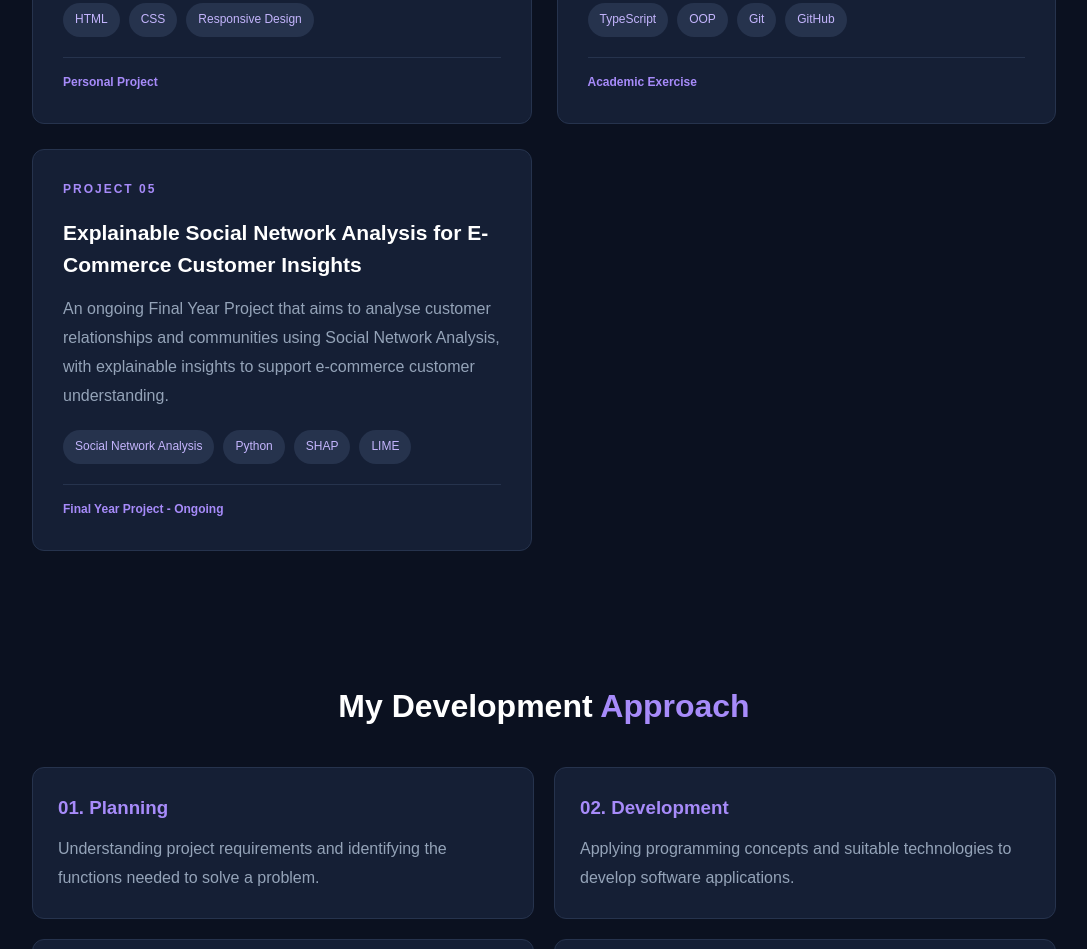
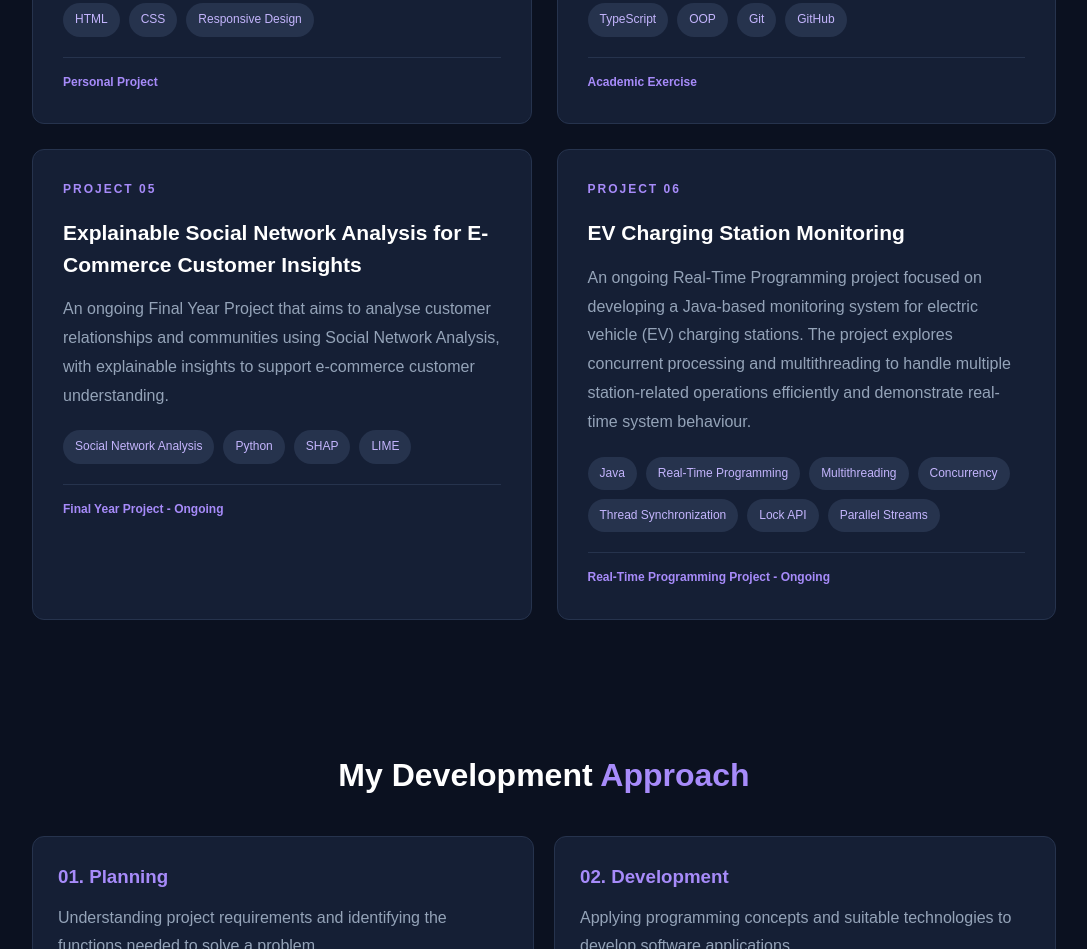
Before and after one commit to junhang101/my-resume-site, a plain HTML site: page projects.html in a window 1280 px wide. Shown: the part 1107-2056 px from the top of the page, without its empty margins (96-1183 px from the left). Drawn offline with Linux system fonts and the light colour scheme.

Commit message:
Add CCNA certificate and EV charging project

```diff
--- a/projects.html
+++ b/projects.html
@@ -187,6 +187,40 @@
             <p class="project-status">Final Year Project - Ongoing</p>
         </div>
 
+
+        <!-- PROJECT 06: EV Charging Station Monitoring -->
+        <div class="project-card">
+
+            <div class="project-number">PROJECT 06</div>
+
+            <h3>EV Charging Station Monitoring</h3>
+
+            <p>
+                An ongoing Real-Time Programming project focused on
+                developing a Java-based monitoring system for electric
+                vehicle (EV) charging stations. The project explores
+                concurrent processing and multithreading to handle
+                multiple station-related operations efficiently and
+                demonstrate real-time system behaviour.
+            </p>
+
+            <div class="project-tags">
+                <span>Java</span>
+                <span>Real-Time Programming</span>
+                <span>Multithreading</span>
+                <span>Concurrency</span>
+                <span>Thread Synchronization</span>
+                <span>Lock API</span>
+                <span>Parallel Streams</span>
+            </div>
+
+            <p class="project-status">
+                Real-Time Programming Project - Ongoing
+            </p>
+
+        </div>
+
+
     </div>
 </section>
 
```
Also changed, not shown: certifications.html (+37 -1 lines), index.html (+24 -0 lines), view-certificate.html (+1 -0 lines), 1 other file.
